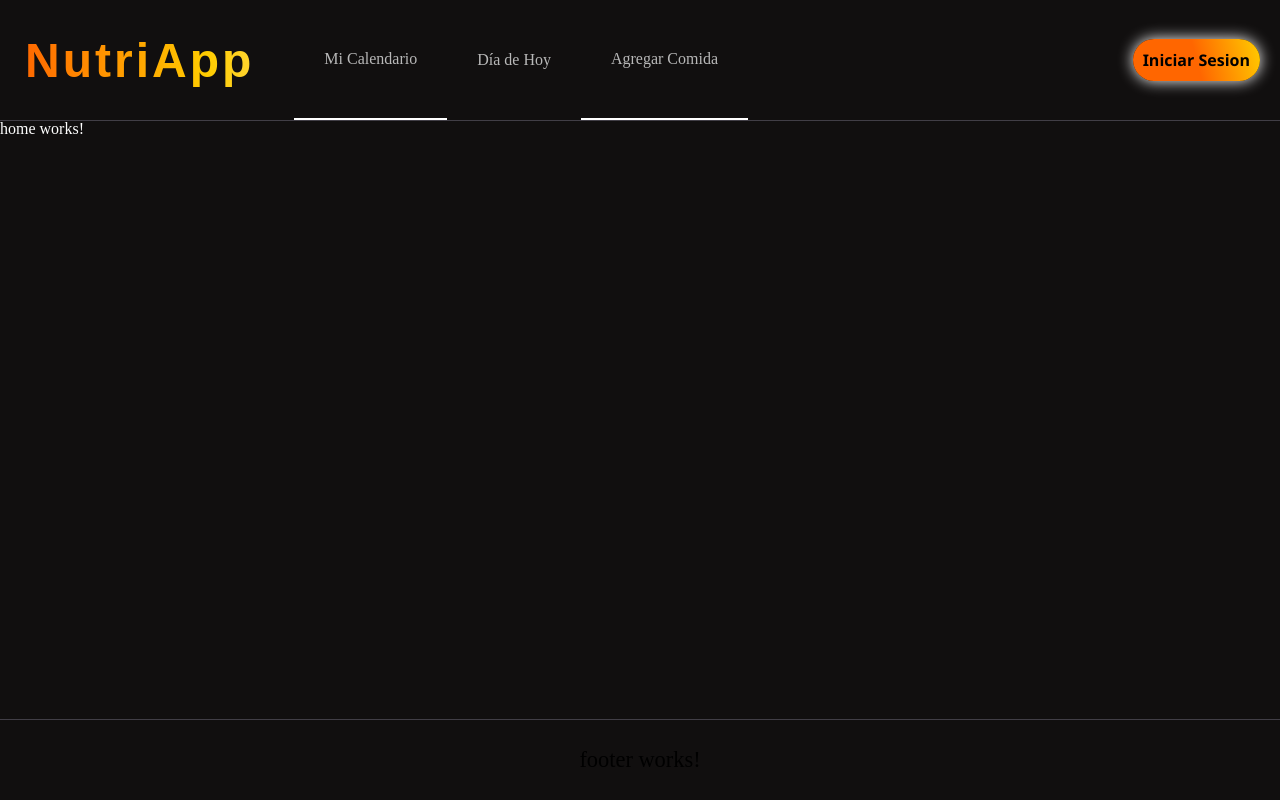
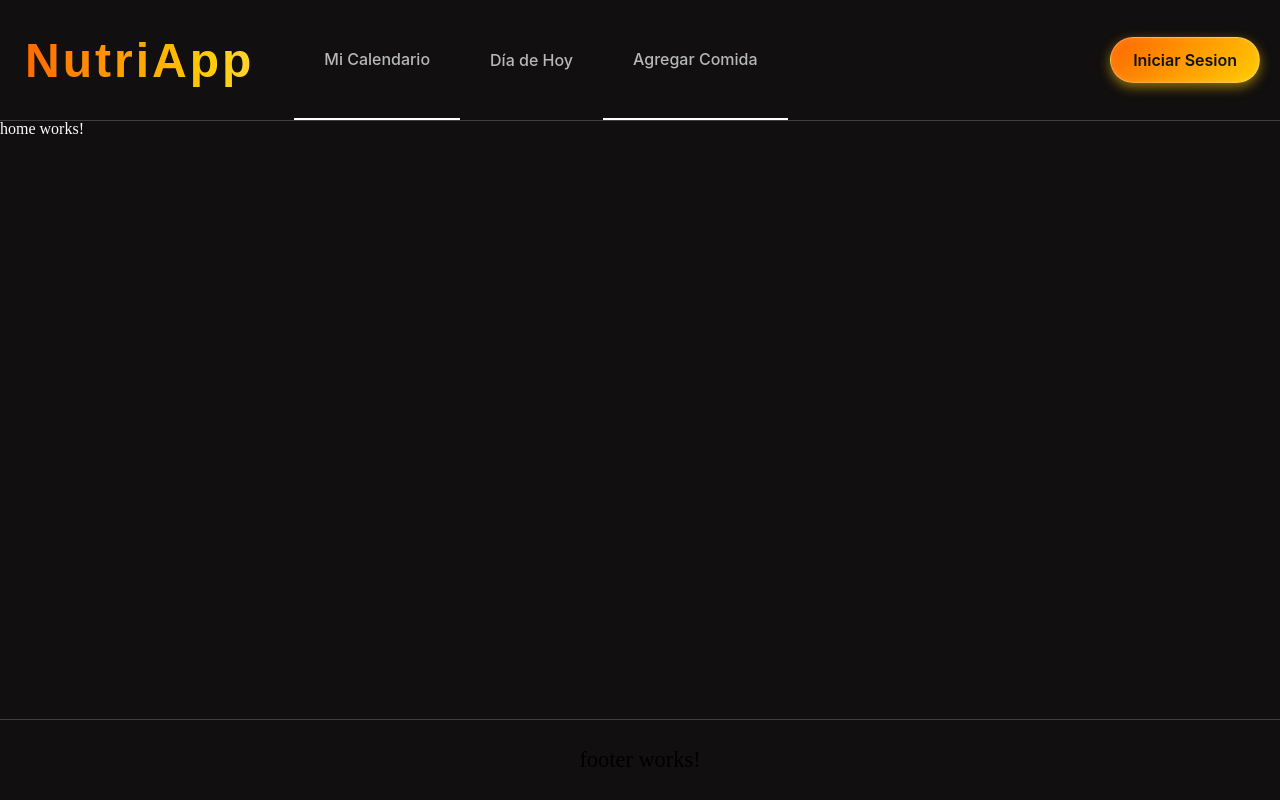
Before and after one commit to JuaniVT/NutriApp-FrontEnd, an Angular app: page /home in a window 1280 px wide. Built offline with nearby package versions, Linux system fonts and the light colour scheme.

Commit message:
Modifico un par de cosas del header

```diff
--- a/src/app/visualComponents/header/header.css
+++ b/src/app/visualComponents/header/header.css
@@ -104,7 +104,8 @@ a{
 
   color: var(--font-color-grey);
   transition: color 300ms ease;
-  font-family:'Times New Roman', Times, serif;
+  font-family: "Inter", sans-serif;
+  font-weight: 500;
 }
 
 .botonCabecera:hover, .botonDesplegablePerfil:hover{
@@ -118,6 +119,7 @@ a{
 
 
 
+
 /* ICONO POPEABLE */
 .conetendorIconoCabecera{
   height: 100%;
@@ -127,12 +129,19 @@ a{
   align-items: center;
 
   cursor: pointer;
+
+  transition: 200ms ease;
 }
 
 .iconoPopeable{
   anchor-name: --menu-icono;
   padding-left: 15px;
   padding-right: 15px;
+}
+
+.conetendorIconoCabecera:hover {
+  transform: scale(1.15);
+  filter: drop-shadow(0 0 5px rgba(0, 0, 0, 0.3));
 }
 
 
@@ -165,23 +174,44 @@ a{
 
 
 /* BOTON INICIAR SESION */
-#iniciarSesion{
+#iniciarSesion {
   text-align: center;
-  font-family:'Segoe UI', Tahoma, Geneva, Verdana, sans-serif;
-  font-weight: 700;
-  color: black;
-  background: linear-gradient(75deg,
-    var(--orange),
+  font-family: "Inter", "Segoe UI", Tahoma, Geneva, Verdana, sans-serif;
+  font-weight: 600;
+  color: #111;
+
+  background: linear-gradient(135deg,
     var(--orange),
     var(--yellow)
   );
-  padding: 10px;
-  border-radius: 50rem;
-  box-shadow:  0 0 15px white;
+
+  padding: 12px 22px;
+  border-radius: 2rem;
+  border: 1px solid rgba(255, 255, 255, 0.3);
+
+  backdrop-filter: blur(6px);
+
+  box-shadow:
+    0 4px 12px rgba(255, 200, 0, 0.541),
+    inset 0 0 8px rgba(255, 255, 255, 0.15);
+
+  transition:
+    transform 0.25s ease,
+    box-shadow 0.3s ease,
+    background 0.4s ease;
 }
 
-#iniciarSesion:hover{
-  transform: scale(1.05);
+#iniciarSesion:hover {
+  transform: translateY(-3px) scale(1.06);
+
+  box-shadow:
+    0 8px 20px rgba(255, 200, 0, 0.45),
+    inset 0 0 12px rgba(255, 255, 255, 0.2);
+
+  background: linear-gradient(135deg,
+    rgb(255, 145, 1),
+    rgba(255, 225, 50, 1)
+  );
 }
 
 
--- a/src/app/visualComponents/header/header.html
+++ b/src/app/visualComponents/header/header.html
@@ -33,21 +33,21 @@
     <div class="derecha">
         @if (auth.isLoggedIn()) {
 
-        <div class="conetendorIconoCabecera">
+        <!-- <div class="conetendorIconoCabecera">
             <img src="" alt="dad" class="iconoPopeable">
         </div>
 
         <div class="conetendorIconoCabecera">
             <img src="" alt="da" class="iconoPopeable">
-        </div>
+        </div> -->
 
         <div class="conetendorIconoCabecera" onclick="menuPerfil.togglePopover()">
             <img src="iconos/person-icon.png" alt="Icono Persona" class="iconoPopeable">
         </div>
         <div class="cajaPerfil" id="menuPerfil" popover="manual">
             <a routerLink="/perfil" onclick="menuPerfil.togglePopover()" class="botonDesplegablePerfil">Perfil</a>
-            <a routerLink="" class="botonDesplegablePerfil">dad</a>
-            <a routerLink="" class="botonDesplegablePerfil">dad</a>
+            <!-- <a routerLink="" class="botonDesplegablePerfil">dad</a>
+            <a routerLink="" class="botonDesplegablePerfil">dad</a> -->
             <a routerLink="/login" class="botonDesplegablePerfil" (click)="logOut()">Cerrar Sesion</a>
         </div>
 
```
